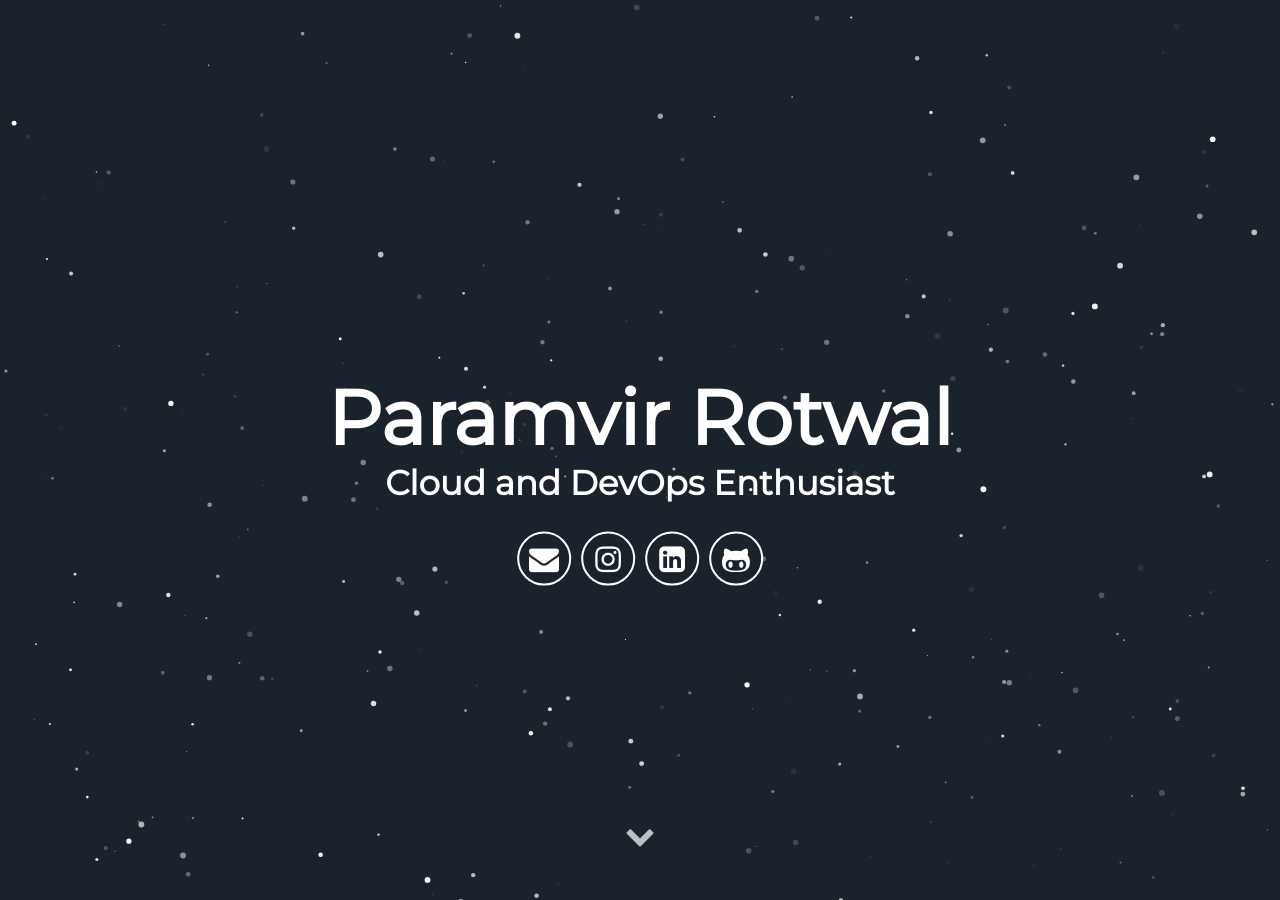
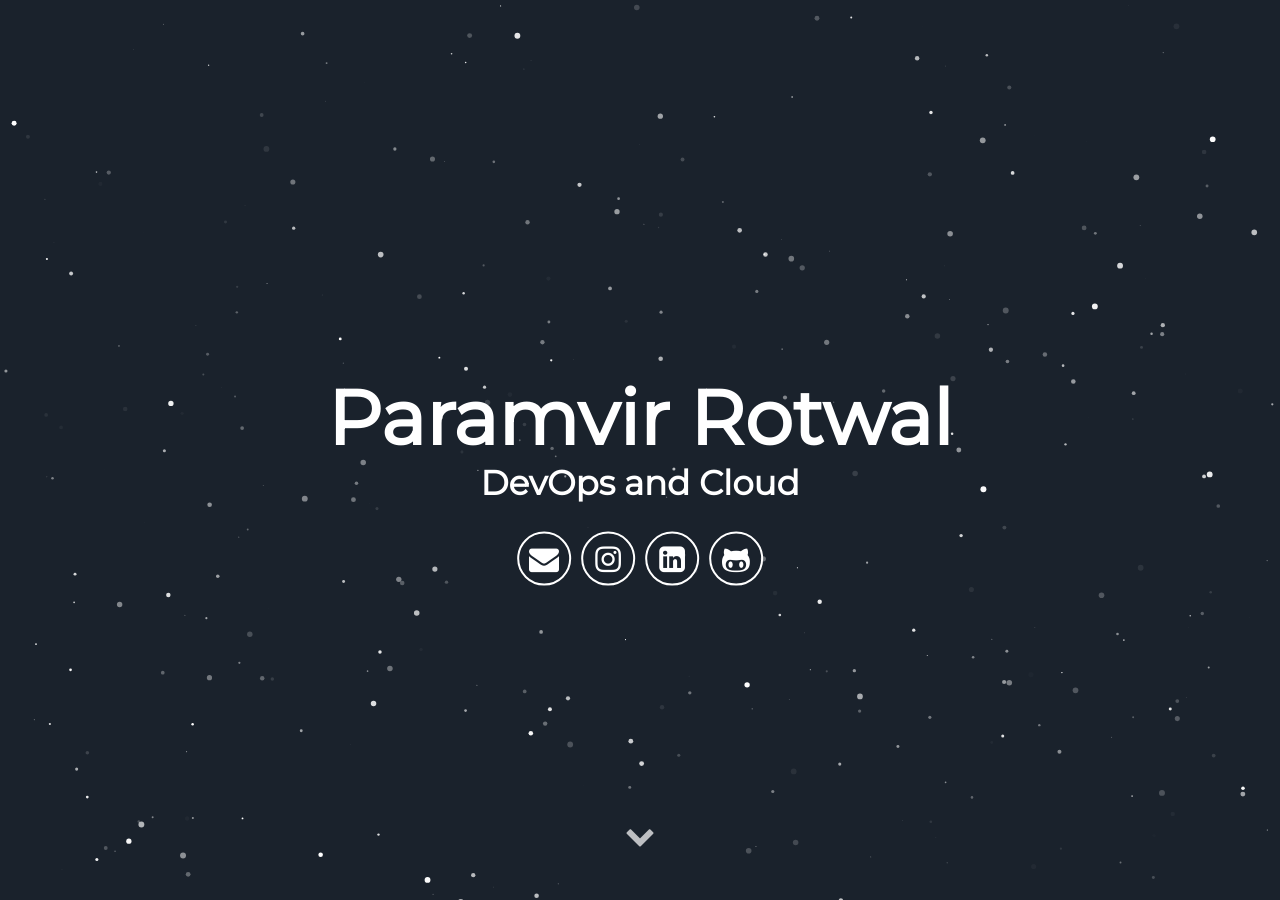
Before and after one commit to pveerrotwal/Portfolio, a Jekyll site: the page built from index.html, in a window 1280 px wide and 900 px high. Built offline with Jekyll 4.4.1, drawn with Linux system fonts in a browser that asks for light colours; some web fonts are replaced.

Commit message:
Update _config.yml

```diff
--- a/_config.yml
+++ b/_config.yml
@@ -8,7 +8,7 @@ description: Paramvir Rotwal Resume
 username: Paramvir Rotwal
 user_description: I am currently pursuing my Bachelor's degree in Information Technology from University of Mumbai. Focused on learning DevOps and exploring the Cloud Computing Services. • Implementing my skills using Java, Spring Boot, AWS, HTML, CSS, JavaScript. • Hands on using AWS services like EC2, IAM, S3, RDS, EBS, VPC, AWS Lambda, ECS, CodeBuild, etc. • Implementing DevOps Methodologies on cloud services. • Coded Web Applications using Microservices like Java, Spring Boot, Hibernate. Using Linux as my primary OS, proficient in Shell Scripting using Bash.
 
-user_title: Cloud and DevOps Enthusiast
+user_title: DevOps and Cloud
 email: paramvirrotwal@gmail.com
 # twitter_username: lorem_ipsum
 instagram_username: pveer_55
```
